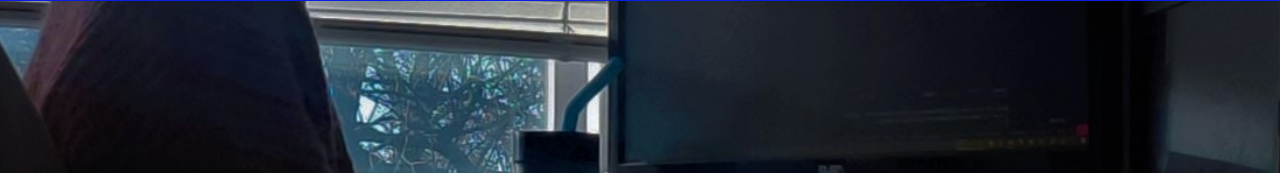
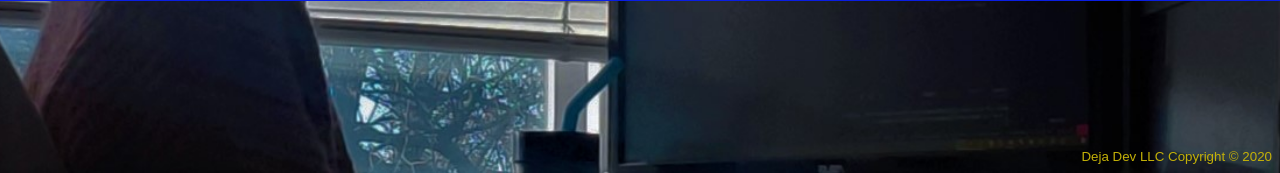
Before and after one commit to deja-h-dev/DejaDev-Portfolio, a website: page index.html in a window 1280 px wide. Shown: the part 627-800 px from the top of the page. Drawn offline with Linux system fonts and the light colour scheme.

Commit message:
index ~ fin
added a footer and positioned it relative to the main section at the bottom

```diff
--- a/index.html
+++ b/index.html
@@ -24,5 +24,8 @@
       <h3 class="py-1">Freelance Web Designer, Developer & Programmer</h3>
     </div>
   </main>
+  <footer>
+    <small>Deja Dev LLC Copyright &copy; 2020</small>
+  </footer>
 </body>
 </html>
--- a/scss/main.scss
+++ b/scss/main.scss
@@ -24,6 +24,7 @@
 }
 
 #homeHero{
+  position: relative;
   background: url('/dist/imgs/at\ my\ desk.jpg') no-repeat center center/cover;
 
   height: calc(100vh - 61.156px);
@@ -46,3 +47,11 @@
     width: 100%;
   }
 }
+
+footer{
+  position: absolute;
+  bottom: 0;
+  right: 0;
+  color: $secondary-dark-color;
+  padding: .5rem;
+}
```
Also changed, not shown: dist/css/main.css.
